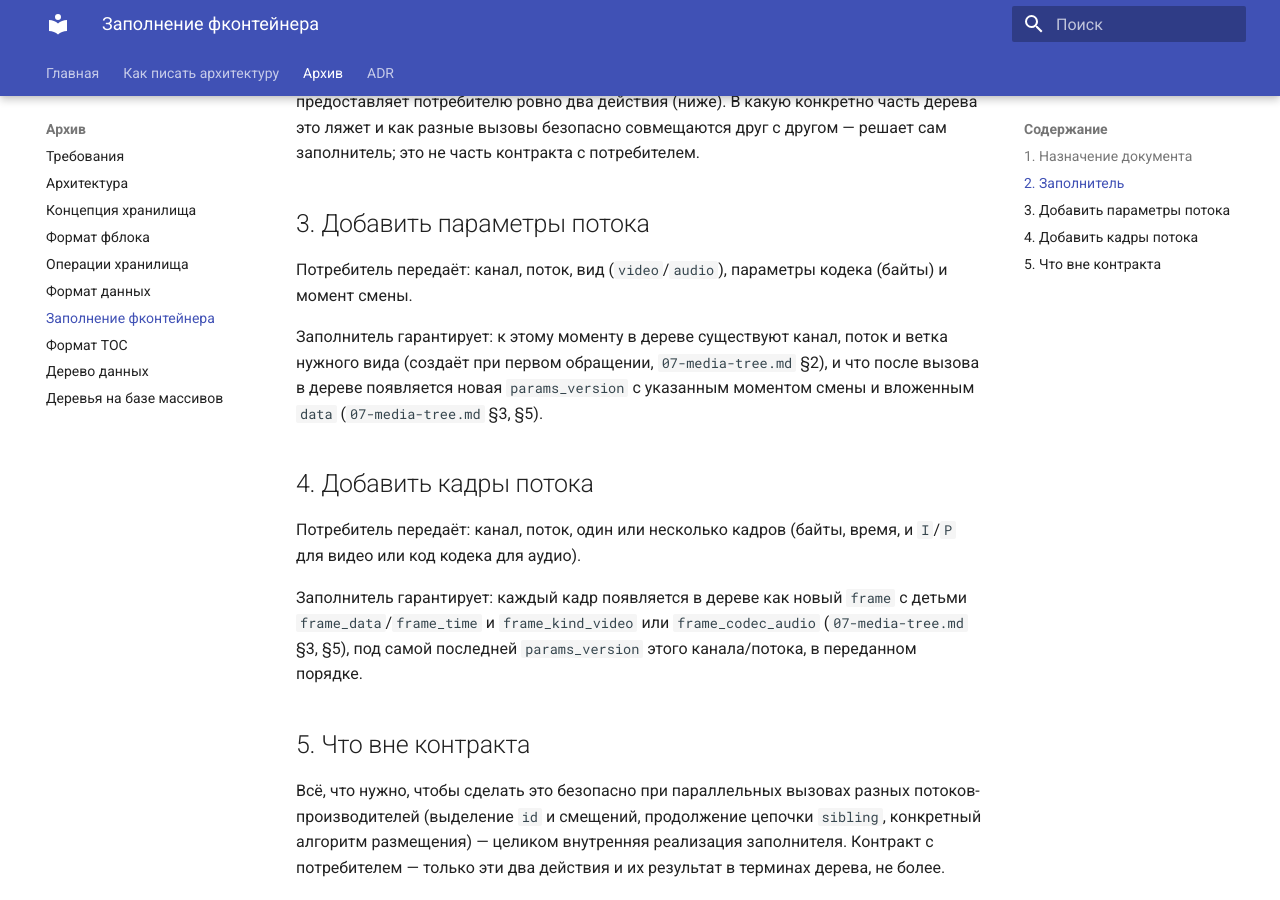
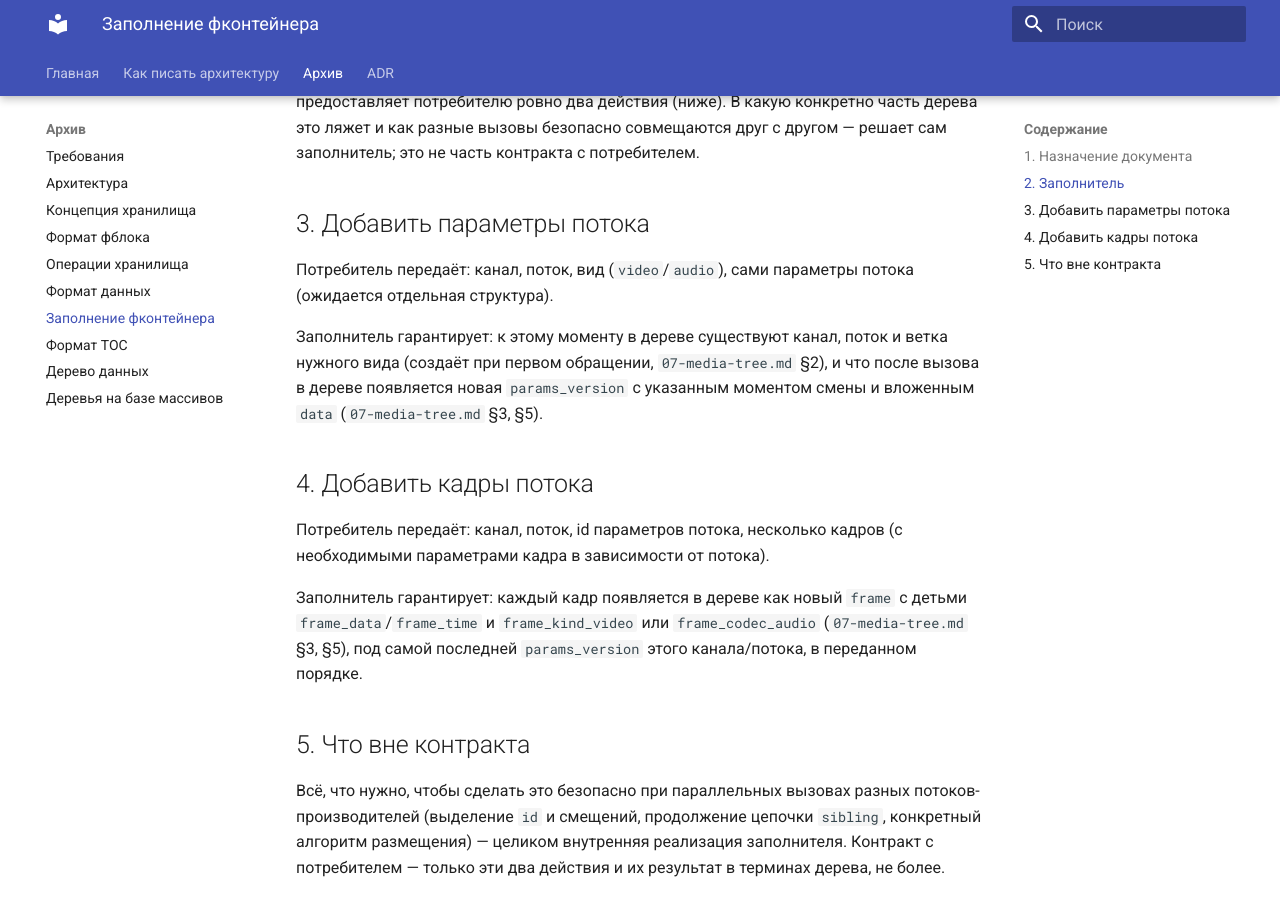
Before and after one commit to traycers/farc, an MkDocs documentation site: the page built from docs/docs/archive/09-fcontainer-write-path.md, in a window 1280 px wide and 900 px high, scrolled down 578 px. Built offline with MkDocs 1.6.1 and Material for MkDocs 9.7.7, drawn with Linux system fonts in a browser that asks for light colours.

Commit message:
update docs

```diff
--- a/docs/docs/archive/09-fcontainer-write-path.md
+++ b/docs/docs/archive/09-fcontainer-write-path.md
@@ -15,13 +15,13 @@
 
 ## 3. Добавить параметры потока
 
-Потребитель передаёт: канал, поток, вид (`video`/`audio`), параметры кодека (байты) и момент смены.
+Потребитель передаёт: канал, поток, вид (`video`/`audio`), сами параметры потока (ожидается отдельная структура).
 
 Заполнитель гарантирует: к этому моменту в дереве существуют канал, поток и ветка нужного вида (создаёт при первом обращении, `07-media-tree.md` §2), и что после вызова в дереве появляется новая `params_version` с указанным моментом смены и вложенным `data` (`07-media-tree.md` §3, §5).
 
 ## 4. Добавить кадры потока
 
-Потребитель передаёт: канал, поток, один или несколько кадров (байты, время, и `I`/`P` для видео или код кодека для аудио).
+Потребитель передаёт: канал, поток, id параметров потока, несколько кадров (с необходимыми параметрами кадра в зависимости от потока).
 
 Заполнитель гарантирует: каждый кадр появляется в дереве как новый `frame` с детьми `frame_data`/`frame_time` и `frame_kind_video` или `frame_codec_audio` (`07-media-tree.md` §3, §5), под самой последней `params_version` этого канала/потока, в переданном порядке.
 
```
